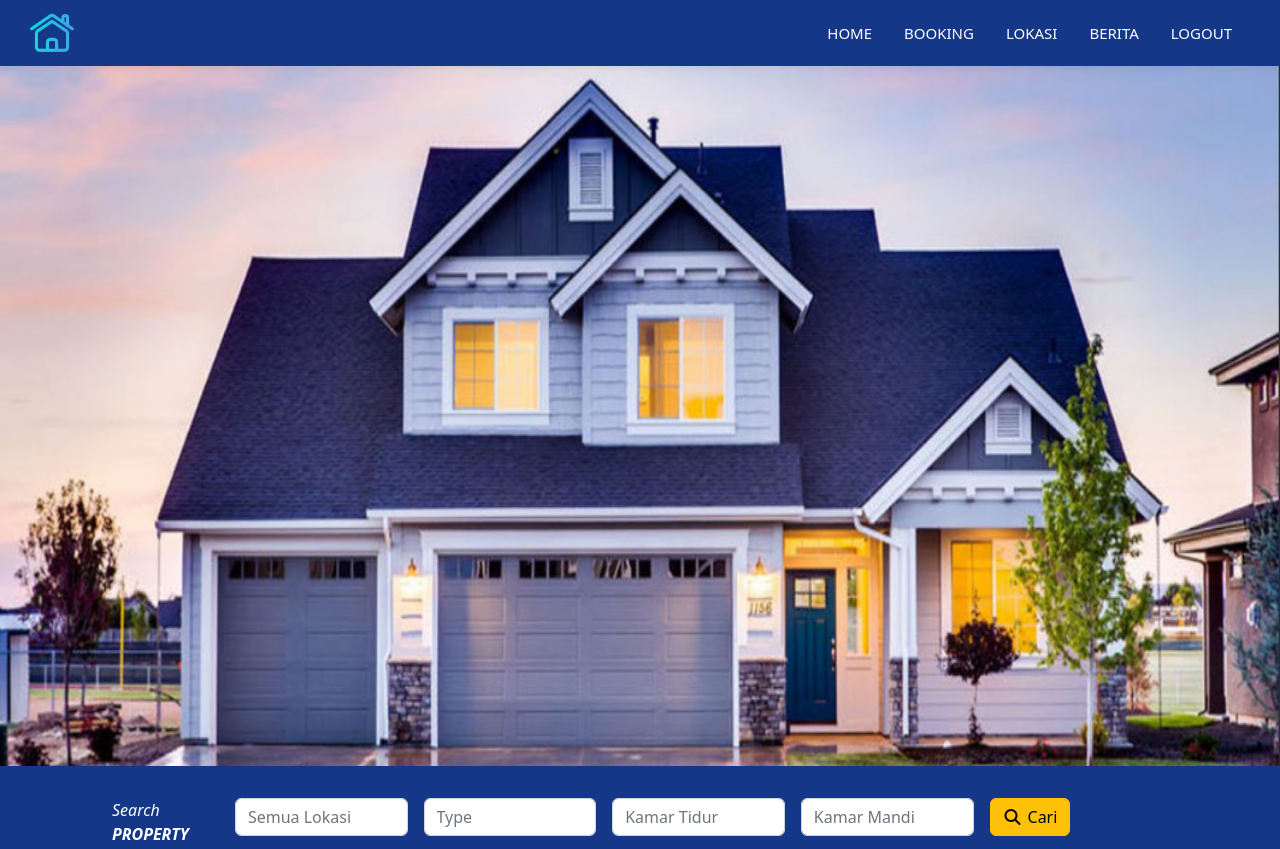
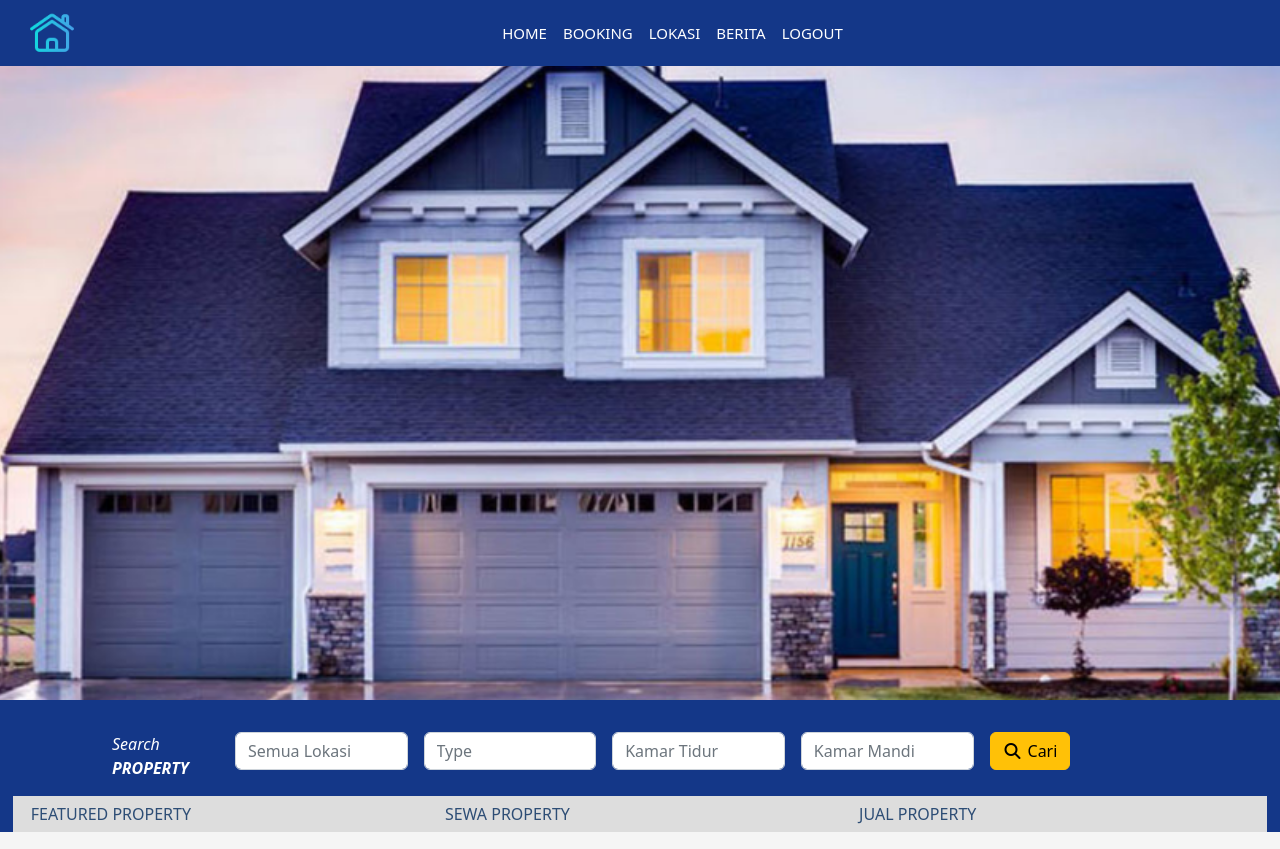
Before and after one commit to yogzsp/web-property, a PHP site: page / in a window 1280 px wide. Shown: the top 849 px of the page. Run offline with PHP 8.4, Linux system fonts and the light colour scheme; the visitor is signed in with stand-in values (Sample User, id 1).

Commit message:
responsive baru

```diff
--- a/index.php
+++ b/index.php
@@ -5,7 +5,7 @@ if(!isset($_SESSION["login"])){
     header('Location: pages/users/login.php');
 }
 ?>
-<!DOCTYPE HTML>
+<!doctype html>
 <html lang="en">
 
 <head>
@@ -20,12 +20,16 @@ if(!isset($_SESSION["login"])){
 </head>
 
 <body>
-    <nav class="navbar fixed" style="background-color: #143788;">
+    <nav class="navbar navbar-expand-lg navbar-dark fixed-top" style="background-color: #143788;">
         <div class="container-fluid">
             <div class="logo">
                 <img src="assets/img/commons/home.png" alt="" width="50px" style="margin-left: 15px;">
             </div>
-            <ul class="nav" style="margin-right: 20px;">
+            <button class="navbar-toggler" type="button" data-bs-toggle="collapse" data-bs-target="#navbarTogglerDemo01" aria-controls="navbarTogglerDemo01" aria-expanded="false" aria-label="Toggle navigation">
+                <span class="navbar-toggler-icon"></span>
+            </button>
+            <div class="collapse navbar-collapse" id="navbarTogglerDemo01">
+                <ul class="navbar-nav mx-auto mb-2 mb-lg-0" style="margin-right: 20px;">
                     <li class="nav-item">
                         <a class="nav-link active" aria-current="page" href="#">HOME</a>
                     </li>
@@ -43,10 +47,11 @@ if(!isset($_SESSION["login"])){
                     </li>
                 </ul>
             </div>
+        </div>
     </nav>
     <div class="content">
         <div class="img-content">
-            <img src="assets/img/commons/img1.png" alt="" width="100%" height="700px">
+            <img src="assets/img/commons/img1.png" alt="" width="100%" height="700px" style="object-fit:cover;">
         </div>
     </div>
 
@@ -79,18 +84,18 @@ if(!isset($_SESSION["login"])){
 
         <div class="container-fluid" style="background-color: #dddddd; width: 98%;">
             <div class="d-flex justify-content-around row row-cols-3" style="color: #2d4d75; padding: 6px;">
-                <div class="col">FEATURED PROPERTY</div>
+                <div class="col hide-m">FEATURED PROPERTY</div>
                 <div class="col">SEWA PROPERTY</div>
                 <div class="col">JUAL PROPERTY</div>
             </div>
         </div>
     </div>
 
-    <div class="container-fluid mt-3" style="width: 98%;">
-        <div class="d-flex justify-content-around row row-cols-3" style="color: #2d4d75; padding: 6px;">
-            <div class="col">
+    <div class="container mt-3" style="width: 98%;">
+        <div class="flex-center-m d-flex justify-content-around row row-cols-3" style="color: #2d4d75; padding: 6px;">
+            <div class="col hide-m">
                 <div class="card-right" style="height: 370px;">
-                    <img src="./assets/img/commons/img1.png" class="card-img" alt="...">
+                    <img src="./assets/img/commons/rumah.jpg" class="card-img" alt="...">
                     <div class="card-title-right">
                       <p style="font-weight: bold;color: #c9c60e;">Rp. 200.000.000</p>
                       <p>
@@ -106,7 +111,7 @@ if(!isset($_SESSION["login"])){
             </div>
 
             <div class="col">
-                <div class="card mb-3" style="max-width: 540px;border: none;border-radius: 0%;">
+                <div class="card mb-3" style="border: none;border-radius: 0%;">
                     <div class="row g-0">
                       <div class="col-md-8">
                         <div class="card-body margin-5" style="font-weight: bold;">
@@ -129,7 +134,7 @@ if(!isset($_SESSION["login"])){
                         </div>
                       </div>
                       <div class="col-md-4">
-                        <img src="./assets/img/commons/img1.png" class="img-fluid" alt="..." style="height: 100%;object-fit: cover;">
+                        <img src="./assets/img/commons/rumah.jpg" class="img-fluid" alt="..." style="height: 100%;object-fit: cover;">
                       </div>
                     </div>
                   </div>
@@ -157,7 +162,7 @@ if(!isset($_SESSION["login"])){
                         </div>
                       </div>
                       <div class="col-md-4">
-                        <img src="./assets/img/commons/img1.png" class="img-fluid" alt="..." style="height: 100%;object-fit: cover;">
+                        <img src="./assets/img/commons/rumah.jpg" class="img-fluid" alt="..." style="height: 100%;object-fit: cover;">
                       </div>
                     </div>
                   </div>
@@ -187,7 +192,7 @@ if(!isset($_SESSION["login"])){
                         </div>
                       </div>
                       <div class="col-md-4">
-                        <img src="./assets/img/commons/img1.png" class="img-fluid" alt="..." style="height: 100%;object-fit: cover;">
+                        <img src="./assets/img/commons/rumah.jpg" class="img-fluid" alt="..." style="height: 100%;object-fit: cover;">
                       </div>
                     </div>
                   </div>
@@ -215,7 +220,7 @@ if(!isset($_SESSION["login"])){
                         </div>
                       </div>
                       <div class="col-md-4">
-                        <img src="./assets/img/commons/img1.png" class="img-fluid" alt="..." style="height: 100%;object-fit: cover;">
+                        <img src="./assets/img/commons/rumah.jpg" class="img-fluid" alt="..." style="height: 100%;object-fit: cover;">
                       </div>
                     </div>
                   </div>
```
Lines whose indentation alone changed are shown as unchanged.
